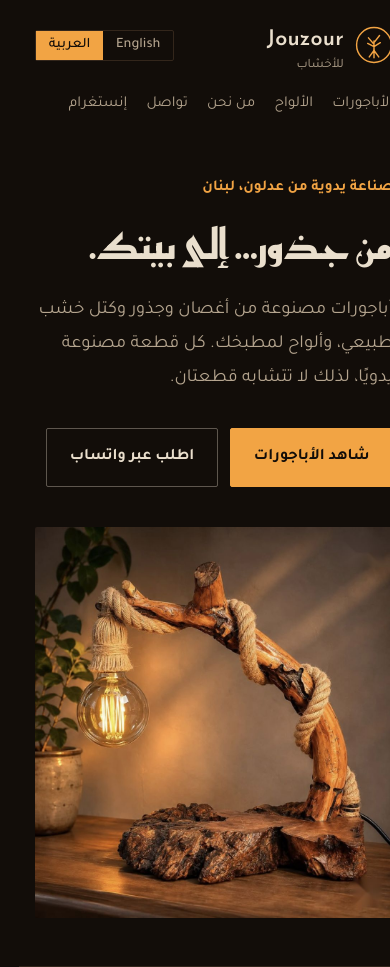
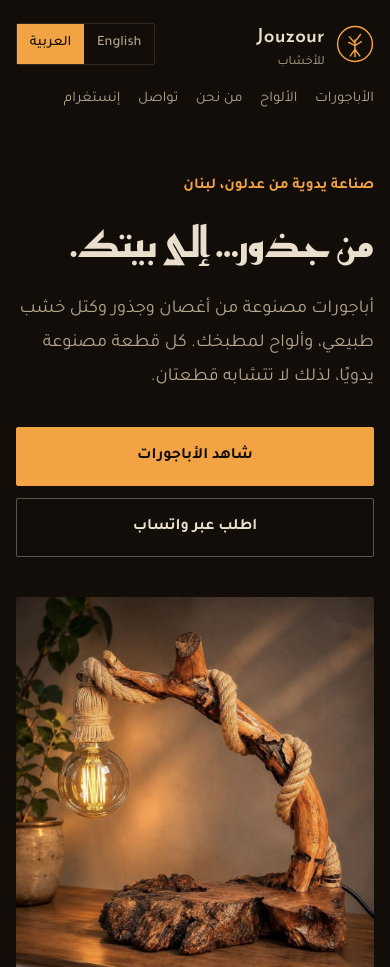
Before and after one commit to raghebalamahstore/jouzour-wood, a plain HTML site: page index.html in a window 390 px wide. Shown: the top 967 px of the page. Drawn offline with Linux system fonts and the light colour scheme.

Commit message:
Mobile fixes: stop sideways wiggle, wrap the menu, bigger tap targets, phone-friendly photo viewer

```diff
--- a/css/style.css
+++ b/css/style.css
@@ -226,3 +226,41 @@ dialog.lb::backdrop { background: rgba(10, 7, 4, .94); }
 html[dir="rtl"] .lb-prev::before { content: "\203A"; }
 html[dir="rtl"] .lb-next::before { content: "\2039"; }
 html.lb-open { overflow: hidden; }
+
+/* ---- mobile fit and no sideways wiggle ---- */
+html { -webkit-text-size-adjust: 100%; overscroll-behavior-x: none; overflow-x: hidden; overflow-x: clip; }
+body { overflow-x: clip; }
+.hero { overflow-x: clip; }
+.glow::before { inset: -10% -6%; }
+.hero .wrap > *, .boards .wrap > *, .about .wrap > *, .contact .wrap > * { min-width: 0; }
+h1, h2, h3, p, dd { overflow-wrap: break-word; }
+.phone { max-width: 100%; }
+button, .btn, .ask, .lang button { touch-action: manipulation; -webkit-tap-highlight-color: rgba(242, 164, 68, .2); }
+.zoom:hover img { filter: none; }
+@media (hover: hover) { .zoom:hover img { filter: brightness(1.08); } }
+.ask { padding: .5rem 0 .15rem; margin-top: .4rem; }
+
+/* the menu now has five links: let it wrap instead of pushing the page sideways */
+.links { flex-wrap: wrap; row-gap: .1rem; }
+
+@media (max-width: 720px) {
+  .top .wrap { gap: .5rem 1rem; }
+  .brand b { font-size: 1.2rem; }
+  .links { gap: .1rem 1.1rem; font-size: .92rem; }
+  .links a { padding-block: .5rem; }
+  .lang button { min-height: 40px; }
+}
+@media (max-width: 520px) {
+  .cta .btn { flex: 1 1 100%; text-align: center; }
+}
+@media (max-width: 380px) {
+  .links { gap: .1rem .9rem; font-size: .88rem; }
+}
+
+/* photo viewer on phones: arrows at the bottom so they never cover the photo */
+dialog.lb { height: 100vh; height: 100dvh; }
+#lb-img { max-height: 64vh; max-height: 62dvh; }
+@media (max-width: 600px) {
+  .lb-inner { padding: 3.5rem .75rem 5.5rem; }
+  .lb-prev, .lb-next { top: auto; bottom: 1.2rem; transform: none; }
+}
```
